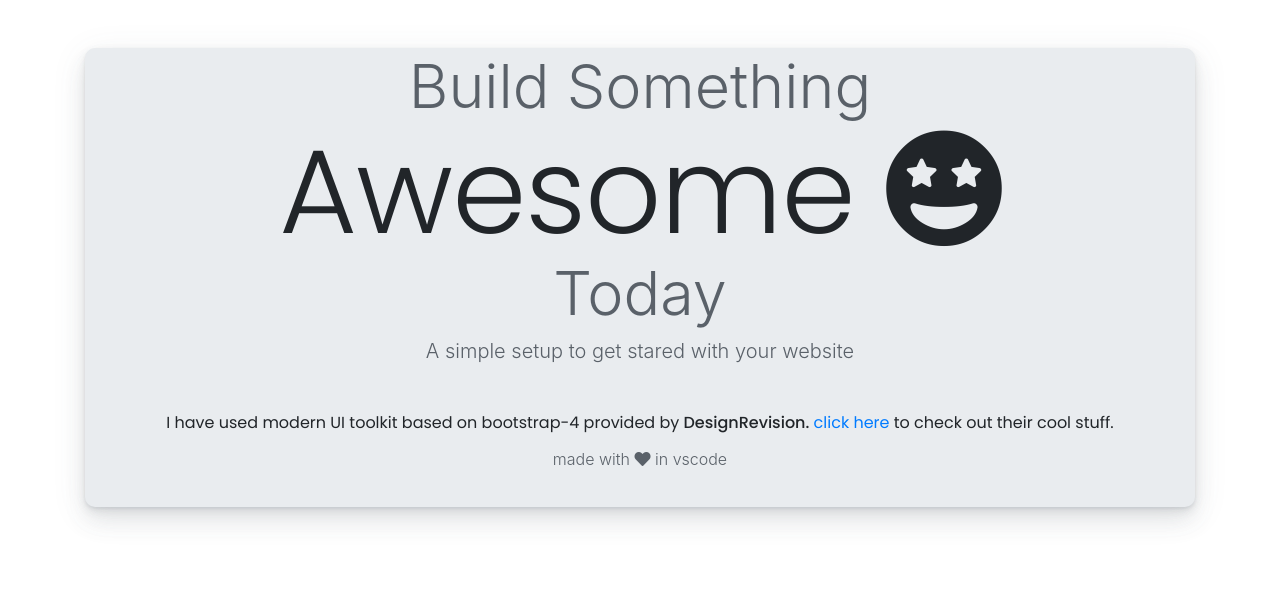
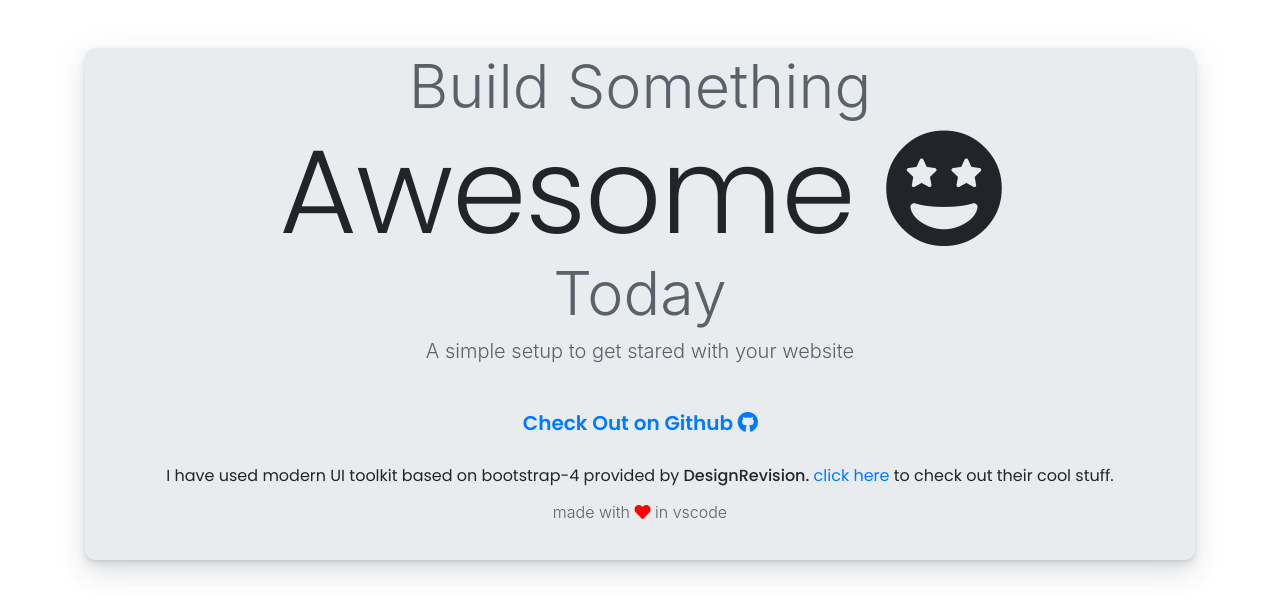
Before and after one commit to jaymanale/Awesome-Gulp-Starter, a website: page src/index.html in a window 1280 px wide. Drawn offline with nearby package versions, Linux system fonts and the light colour scheme.

Commit message:
Style changes and added github link

```diff
--- a/src/index.html
+++ b/src/index.html
@@ -26,12 +26,16 @@
             <p class="display-4">Today </p>
             <p class="lead"> A simple setup to get stared with your website</p>
             <hr class="my-2">
+
+            <h5 class="text-primary font-weight-bold">Check Out on Github <a href="https://github.com/jaymanale/Awesome-Gulp-Starter"
+                    target="_blank"><i class="fab fa-github"></i></a></h5>
+            <hr class="my-2">
             <h6>I have used modern UI toolkit based on bootstrap-4 provided by <strong>DesignRevision.</strong><a href="https://designrevision.com"
                     target="_blank">
                     click
                     here</a> to check out their cool stuff.</h6>
 
-            <p>made with <i class="fas fa-heart"></i> in vscode </a>
+            <p>made with <i class="fas fa-heart" style="color:red"></i> in vscode </a>
             </p>
         </div>
     </div>
```
Also changed, not shown: dist/css/shards.min.css, dist/index.html, 1 other file.
